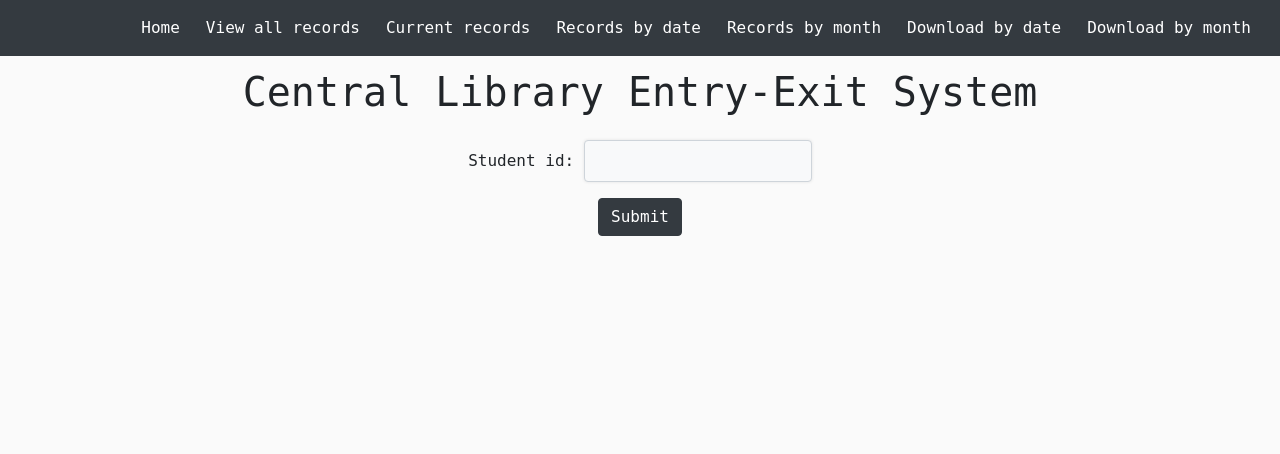
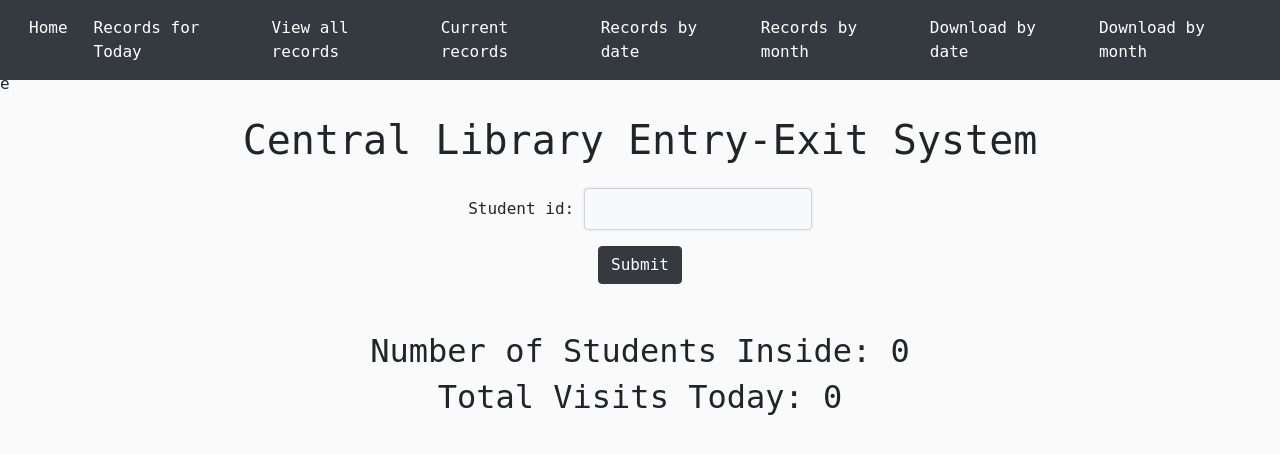
Before and after one commit to AfthabEK/Entry-Exit-DL, a Django app: page / in a window 1280 px wide. Shown: the top 454 px of the page. Run offline with Django 3.2, Linux system fonts and the light colour scheme; data that the repository does not hold is empty; some libraries are stand-ins or nearby versions.

Commit message:
added count functionality

```diff
--- a/enter/templates/allrecords.html
+++ b/enter/templates/allrecords.html
@@ -9,6 +9,7 @@
   <table class="neon-table">
       <thead>
           <tr>
+              <th>Index</th>
               <th>Roll Number</th>
               <th>Entry Time</th>
               <th>Exit Time</th>
@@ -18,6 +19,7 @@
       <tbody>
           {% for student in students %}
           <tr>
+              <td>{{ forloop.counter }}</td>
               <td>{{ student.rollno }}</td>
               <td>{{ student.entrytime }}</td>
               <td>{{ student.exittime }}</td>
--- a/enter/templates/base.html
+++ b/enter/templates/base.html
@@ -156,6 +156,9 @@ input[type=text]:hover, input[type=password]:hover, input[type=email]:hover, tex
                 <a class="nav-link active" aria-current="page" href="{% url 'library' %}">Home</a>
               </li>
               <li class="nav-item">
+                <a class="nav-link active" aria-current="page" href="{% url 'records_today' %}">Records for Today</a>
+              </li>
+              <li class="nav-item">
                 <a class="nav-link active" aria-current="page" href="{% url 'allrecords' %}">View all records</a>
               </li>
               <li class="nav-item">
--- a/enter/templates/library.html
+++ b/enter/templates/library.html
@@ -5,6 +5,7 @@
 {% endblock %}
 
 {% block content%}
+    <br>e
     <h1 class="text-center">Central Library Entry-Exit System</h1>
     <!-- make the message green when it is an entry and red when it is exit-->
 
@@ -25,6 +26,7 @@
         {{ form.as_p }}
         <input type="submit" value="Submit" class="text-center btn btn-dark">
     </form>
-
+      <h2 class="text-center">Number of Students Inside: {{count}}</h2>
+      <h2 class="text-center">Total Visits Today: {{total_visits_today}}</h2>
 
 {% endblock %}
--- a/enter/views.py
+++ b/enter/views.py
@@ -12,9 +12,14 @@ readerIP='192.168.230.16'
 readerPort=100
 
 def library(request):
+    count=record.objects.filter(status='IN').count()
+    #total visits today
+    today = date.today()
+    total_visits_today = record.objects.filter(date=today).count()
     message=""
     x=False
     if request.method == 'POST':
+
         student_idx = request.POST.get('student_id')
         student_id=student_idx.upper()
         now = datetime.now()
@@ -26,7 +31,9 @@ def library(request):
             except Exception as e:
                 # Handle the exception raised by readData()
                 message = "Error: Failed to read data from the reader. Please try again."
-                return render(request, 'library.html', {'form': StudentEntryExitForm(),'message':message,'x':x})
+                count=record.objects.filter(status='IN').count()
+                total_visits_today = record.objects.filter(date=today).count()
+                return render(request, 'library.html', {'form': StudentEntryExitForm(),'message':message,'x':x,'count':count,'total_visits_today':total_visits_today})
                 # You may want to log the error for further investigation
                 # logger.error(f"SocketError: {e}")
 
@@ -38,24 +45,35 @@ def library(request):
                 student.save()
                 message="Student with roll number " +student_id+" has exited the library at "+str(current_time)
                 x=False
+                total_visits_today = record.objects.filter(date=today).count()
+                count=record.objects.filter(status='IN').count()
             else:
+                    count=record.objects.filter(status='IN').count()
                     record.objects.create(rollno=student_id, entrytime=current_time,date=today)
                     message="Student with roll number "+student_id+" has entered the library at "+str(current_time)
                     x=True
+                    total_visits_today = record.objects.filter(date=today).count()
+                    count=record.objects.filter(status='IN').count()
         except record.DoesNotExist:
+
             record.objects.create(rollno=student_id, entrytime=datetime.now(),date=today)
             message="Student with roll number "+student_id+" has entered the library at "+str(current_time)
             x=True
+            total_visits_today = record.objects.filter(date=today).count()
+            count=record.objects.filter(status='IN').count()
 
-    return render(request, 'library.html', {'form': StudentEntryExitForm(),'message':message,'x':x})
+    return render(request, 'library.html', {'form': StudentEntryExitForm(),'message':message,'x':x,'count':count,'total_visits_today':total_visits_today})
 
-
+def records_today(request):
+    today = date.today()
+    students = record.objects.filter(date=today).order_by('-entrytime')
+    return render(request, 'records_today.html', {'students': students})
 
 
 
 #show all records
 def allrecords(request):
-    students = record.objects.all()
+    students = record.objects.all().order_by('-entrytime')
     form = DateForm(request.POST)
     return render(request, 'allrecords.html', {'students': students, 'form': form})
 
--- a/entryexit/urls.py
+++ b/entryexit/urls.py
@@ -9,6 +9,8 @@ urlpatterns = [
     path('/', views.library, name='library'),
     path('home', views.library, name='library'),
     path('home/', views.library, name='library'),
+    path('records_today', views.records_today, name='records_today'),
+    path('records_today/', views.records_today, name='records_today'),
     path('library', views.library, name='library'),
     path('library/', views.library, name='library'),
     path('records/', views.records, name='records'),
```
Also changed, not shown: enter/templates/records_today.html (added, +32 -0 lines).
